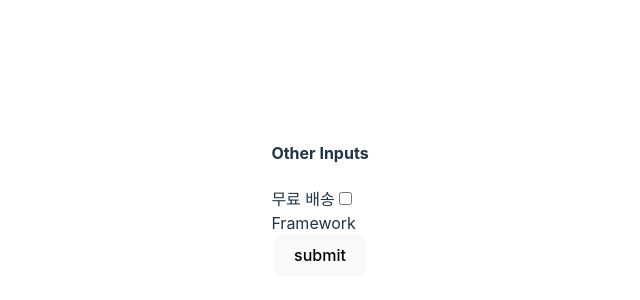
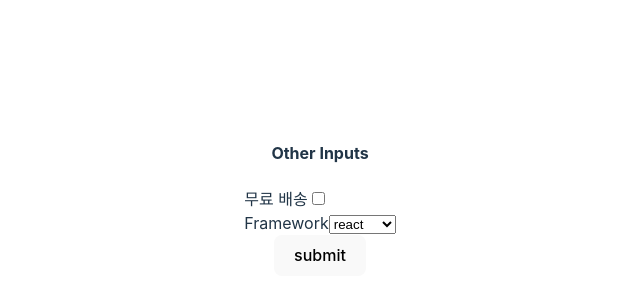
Before and after one commit to dydals3440/react-hooks, a React (Vite) app: page / in a window 1280 px wide. Shown: the part 202-502 px from the top of the page, without its empty margins (320-960 px from the left). Built offline with nearby package versions, Linux system fonts and the light colour scheme.

Commit message:
feat: control checkbox/select option

```diff
--- a/src/tutorial/05-controlled-inputs.jsx/03-checkBox.jsx
+++ b/src/tutorial/05-controlled-inputs.jsx/03-checkBox.jsx
@@ -1,10 +1,17 @@
 import { useState } from 'react';
+const frameworks = ['react', 'angular', 'vue', 'svelte'];
 
 export const CheckBox = () => {
   const [shipping, setShipping] = useState(false);
+  const [framework, setFramework] = useState('react');
+
   const handleShipping = (e) => {
     console.log(e.target.checked);
     setShipping(e.target.checked);
+  };
+
+  const handleFramework = (e) => {
+    setFramework(e.target.value);
   };
   return (
     <div>
@@ -22,6 +29,11 @@ export const CheckBox = () => {
         </div>
         <div className='form-row' style={{ textAlign: 'left' }}>
           <label htmlFor='framework'>Framework</label>
+          <select name='framework' id='framework' onChange={handleFramework}>
+            {frameworks.map((framework) => (
+              <option key={framework}>{framework}</option>
+            ))}
+          </select>
         </div>
         <button type='submit' className='btn btn-block'>
           submit
```
